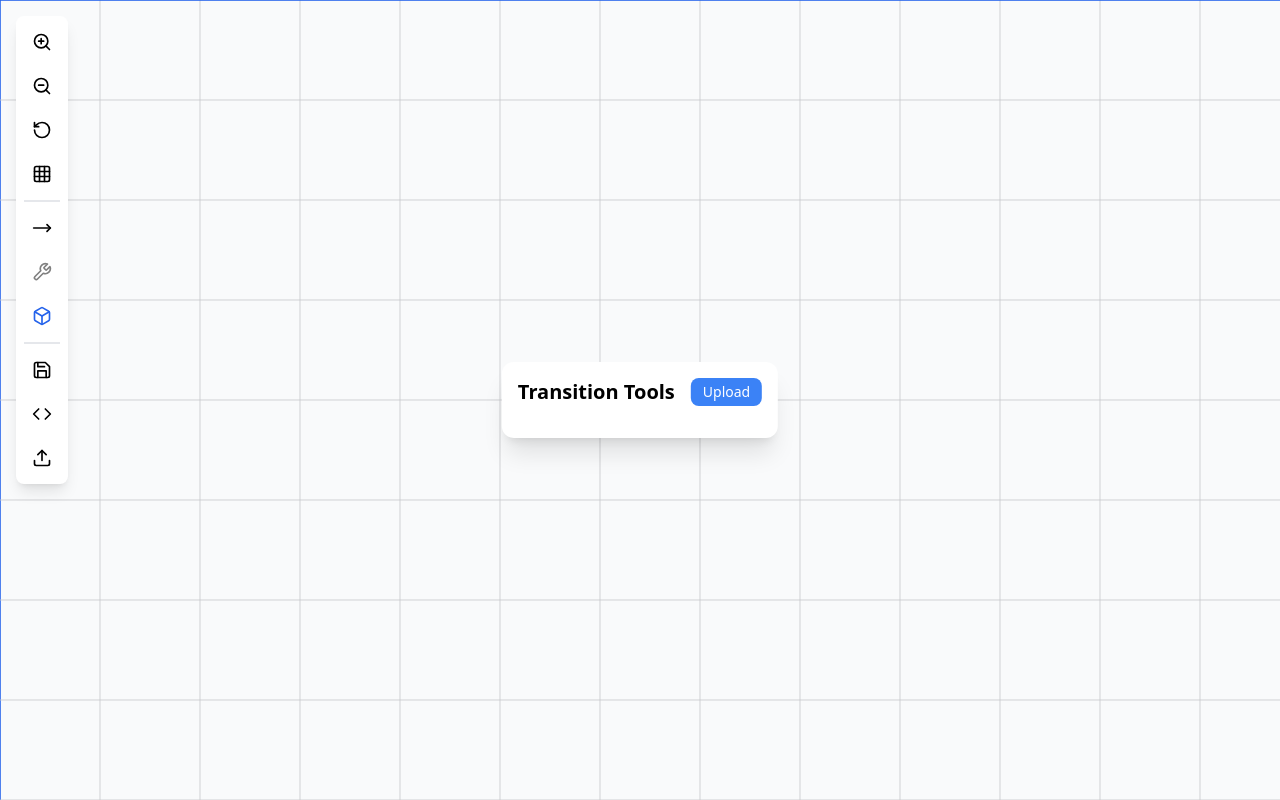
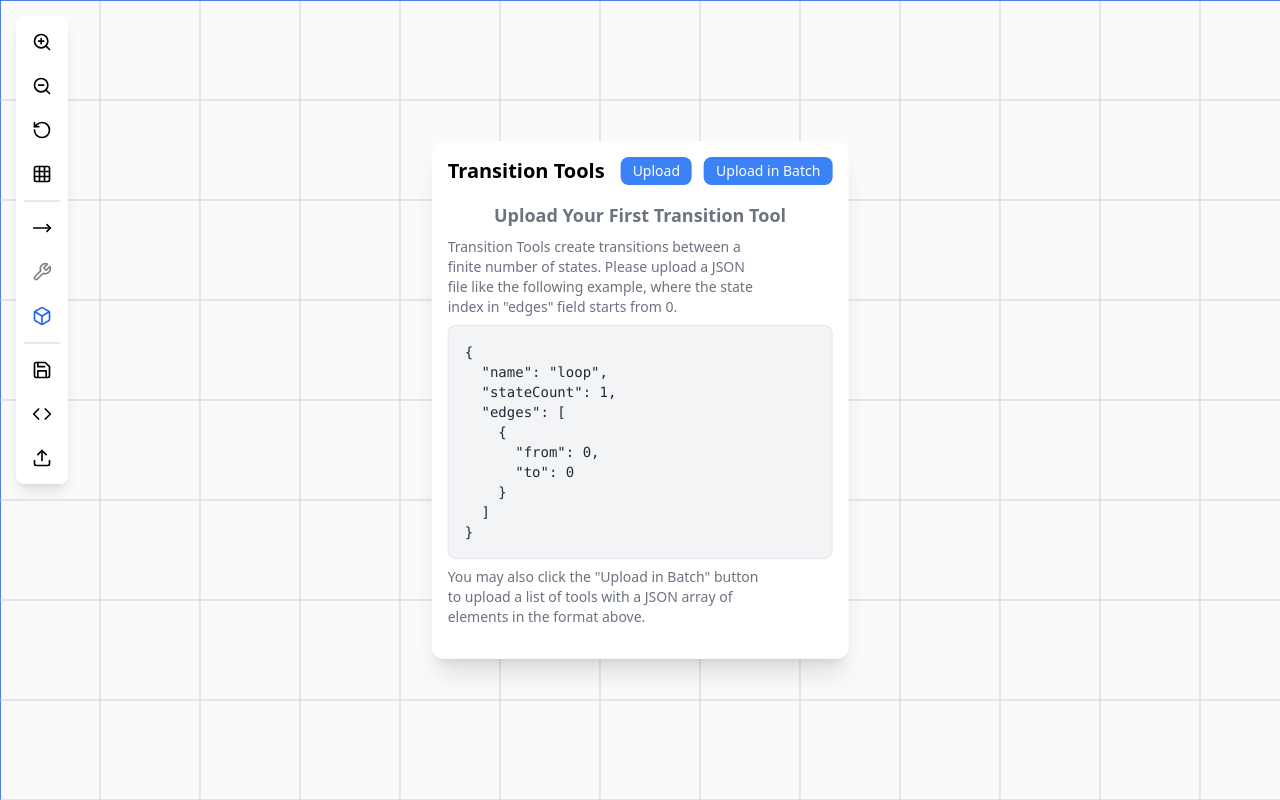
Before and after one commit to fengjia-guo/AutomataSketchpad, a React (Vite) app: page / in a window 1280 px wide. Both pictures are taken after a click on the button 42 px from the left and 316 px from the top of the page. Built offline with nearby package versions, Linux system fonts and the light colour scheme.

Commit message:
feat: upload tools in batch, fix: logic of showing tikz and tool panels

```diff
--- a/src/components/InfiniteBoard.tsx
+++ b/src/components/InfiniteBoard.tsx
@@ -99,7 +99,7 @@ const InfiniteBoard: React.FC<{cfg: BoardConfig}> = ({cfg = defaultBoardConfig})
 
   useEffect(() => {
     usingToolRef.current = usingTool;
-  }, [usingTool])
+  }, [usingTool]);
 
   const undo = useCallback(() => {
     if (headRef.current > 0) {
@@ -220,6 +220,7 @@ const InfiniteBoard: React.FC<{cfg: BoardConfig}> = ({cfg = defaultBoardConfig})
     if (!isDragging) {
       setSelected(null);
       setShowTikzExporter(false);
+      setShowToolManager(false);
       setCreateTransition(false);
       // clear selected
     }
@@ -322,11 +323,19 @@ const InfiniteBoard: React.FC<{cfg: BoardConfig}> = ({cfg = defaultBoardConfig})
 
   useEffect(() => {
     if (usingTool) setCreateTransition(false);
-  }, [usingTool])
+  }, [usingTool]);
 
   useEffect(() => {
     if (createTransition) setUsingTool(false);
-  }, [createTransition])
+  }, [createTransition]);
+
+  useEffect(() => {
+    if (showTikzExporter) setShowToolManager(false);
+  }, [showTikzExporter]);
+
+  useEffect(() => {
+    if (showToolManager) setShowTikzExporter(false);
+  }, [showToolManager])
 
   const boardProps = {transform: transform, boardRef: boardRef, boardConfig: cfg}
 
@@ -467,10 +476,6 @@ const InfiniteBoard: React.FC<{cfg: BoardConfig}> = ({cfg = defaultBoardConfig})
     input.click();
   };
 
-  const handleTikzExport = () => {
-    setShowTikzExporter(true);
-  }
-
   const handleSetSelectedInStates = useCallback((s: null | string) => {
     setSelected(s);
     if (!usingToolRef.current) return;
@@ -547,7 +552,7 @@ const InfiniteBoard: React.FC<{cfg: BoardConfig}> = ({cfg = defaultBoardConfig})
         <button
           onClick={() => setUsingTool(prev => !prev)}
           className="p-2 hover:bg-gray-100 rounded-md transition-colors"
-          title={`${currentToolID >= 0 ? ("Use Tool " + tools[currentToolID].name) : "Select a Tool to Use"}`}
+          title={`${currentToolID >= 0 ? ("Use Tool " + tools[currentToolID].name) : "Select a Tool for Use"}`}
         >
           <Wrench size={20} color={(currentToolID >= 0) ? (usingTool ? "#2563eb" : "black") : "gray"}/>
         </button>
@@ -567,11 +572,11 @@ const InfiniteBoard: React.FC<{cfg: BoardConfig}> = ({cfg = defaultBoardConfig})
           <Save size={20} />
         </button>
         <button
-          onClick={() => handleTikzExport()}
+          onClick={() => setShowTikzExporter(prev => !prev)}
           className="p-2 hover:bg-gray-100 rounded-md transition-colors"
           title="Export as Tikz"
         >
-          <Code size={20} />
+          <Code size={20} color={showTikzExporter ? "#2563eb" : "black"}/>
         </button>
         <button
           onClick={() => handleUpload()}
@@ -627,7 +632,13 @@ const InfiniteBoard: React.FC<{cfg: BoardConfig}> = ({cfg = defaultBoardConfig})
       )}
       {showToolManager && (
         <div className="absolute top-1/2 left-1/2 transform -translate-x-1/2 -translate-y-1/2">
-          <TransitionToolManager tools={tools} currentToolID={currentToolID} setCurrentToolID={setCurrentToolID} importTool={(t) => setTools([...tools, t])}/>
+          <TransitionToolManager
+            tools={tools}
+            currentToolID={currentToolID}
+            setCurrentToolID={setCurrentToolID}
+            importTool={(t) => setTools([...tools, t])}
+            importTools={(t) => setTools([...tools, ...t])}
+          />
         </div>
       )}
       {/* Loading state when dragging */}
--- a/src/components/TransitionToolManager.tsx
+++ b/src/components/TransitionToolManager.tsx
@@ -6,6 +6,13 @@ interface TransitionToolManagerProps {
   currentToolID: number;
   setCurrentToolID: (id: number) => void;
   importTool: (newTool: TransitionTool) => void;
+  importTools: (newTools: TransitionTool[]) => void;
+}
+
+const exampleTool: TransitionTool = {
+  name: "loop",
+  stateCount: 1,
+  edges: [{from: 0, to: 0}]
 }
 
 export const TransitionToolManager: React.FC<TransitionToolManagerProps> = ({
@@ -13,8 +20,10 @@ export const TransitionToolManager: React.FC<TransitionToolManagerProps> = ({
   currentToolID,
   setCurrentToolID,
   importTool,
+  importTools,
 }) => {
   const fileInputRef = useRef<HTMLInputElement>(null);
+  const batchInputRef = useRef<HTMLInputElement>(null);
   const [errorMessage, setErrorMessage] = useState<string | null>(null);
 
   const handleFileUpload = (e: React.ChangeEvent<HTMLInputElement>) => {
@@ -47,10 +56,45 @@ export const TransitionToolManager: React.FC<TransitionToolManagerProps> = ({
     reader.readAsText(file);
   };
 
+  const handleBatchUpload = (e: React.ChangeEvent<HTMLInputElement>) => {
+    const file = e.target.files?.[0];
+    if (!file) return;
+
+    const reader = new FileReader();
+    reader.onload = () => {
+      try {
+        const parsed: TransitionTool[] = JSON.parse(reader.result as string);
+        for (var i = 0; i < parsed.length; i++) {
+          if (!isToolValid(parsed[i])) {
+            throw new Error(`Invalid tool at index ${i} (starting from 0)`);
+          }
+        }
+        importTools(parsed);
+      } catch (err: any) {
+        setErrorMessage("Invalid JSON format: " + err.message);
+      }
+    };
+    reader.readAsText(file);
+  };
+
+  const instruction = <div className="text-sm text-gray-500">
+    <center className="text-lg font-bold mb-2"> Upload Your First Transition Tool </center>
+    <div className="max-w-[25vw] mb-2">
+      {"Transition Tools create transitions between a finite number of states. Please upload a JSON file like the following example, where the state index in \"edges\" field starts from 0. "}
+    </div>
+    <pre className="bg-gray-100 text-sm text-gray-800 font-mono p-4 rounded-lg overflow-auto whitespace-pre-wrap max-h-[400px] border mb-2">
+      {JSON.stringify(exampleTool, null, 2)}
+    </pre>
+    <div className="max-w-[25vw]">
+      {"You may also click the \"Upload in Batch\" button to upload a list of tools with a JSON array of elements in the format above. "}
+    </div>
+  </div>
+
   return (
-    <div className="flex flex-col p-4 rounded-xl bg-white shadow-xl max-w-3xl gap-4">
+    <div className="flex flex-col p-4 rounded-xl bg-white shadow-xl min-w-3xl gap-4">
       <div className="flex justify-between items-center gap-4">
         <h2 className="font-bold text-xl"> Transition Tools </h2>
+        <div className="flex gap-3 justify-between items-center">
           <div className="flex justify-center">
             <button
               className="text-sm bg-blue-500 text-white px-3 py-1 rounded-lg hover:bg-blue-600"
@@ -66,17 +110,42 @@ export const TransitionToolManager: React.FC<TransitionToolManagerProps> = ({
               onChange={handleFileUpload}
             />
           </div>
+          <div className="flex justify-center">
+            <button
+              className="text-sm bg-blue-500 text-white px-3 py-1 rounded-lg hover:bg-blue-600"
+              onClick={() => batchInputRef.current?.click()}
+            >
+              Upload in Batch
+            </button>
+            <input
+              ref={batchInputRef}
+              type="file"
+              accept=".json"
+              className="hidden"
+              onChange={handleBatchUpload}
+            />
           </div>
-      <div className="flex flex-col flex-wrap gap-2">
+        </div>
+      </div>
+      { tools.length == 0 && instruction }
+      <div className="flex flex-col flex-wrap gap-2 max-h-[50vh] overflow-auto">
         {tools.map((tool, index) => (
+          <div key={index}>
             <div
-            key={index}
-            className={`text-sm px-3 py-1 cursor-pointer rounded-lg border
+              className={`flex justify-between items-center text-sm px-3 py-1 cursor-pointer rounded-lg border
                 ${currentToolID === index ? "border-blue-500" : "border-transparent hover:border-gray-300"}
               `}
               onClick={() => setCurrentToolID(index)}
             >
               {tool.name}
+              <div> {tool.stateCount} states </div>
+            </div>
+            { (currentToolID == index) && <div>
+              <pre className="bg-gray-100 text-sm text-gray-800 font-mono p-4 rounded-lg overflow-auto whitespace-pre-wrap max-h-[400px] border">
+                {JSON.stringify(tool, null, 2)}
+              </pre>
+            </div>
+            }
           </div>
         ))}
       </div>
```
Lines whose indentation alone changed are shown as unchanged.
